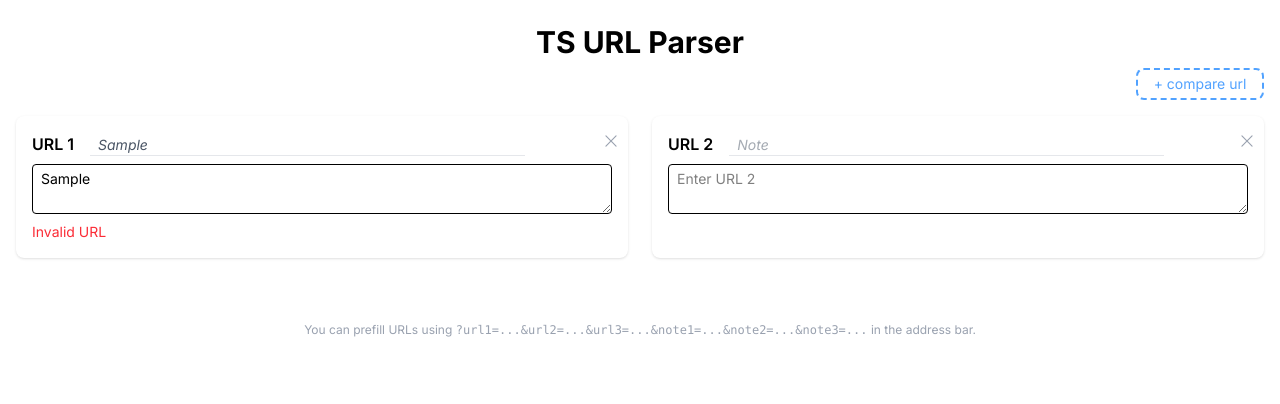
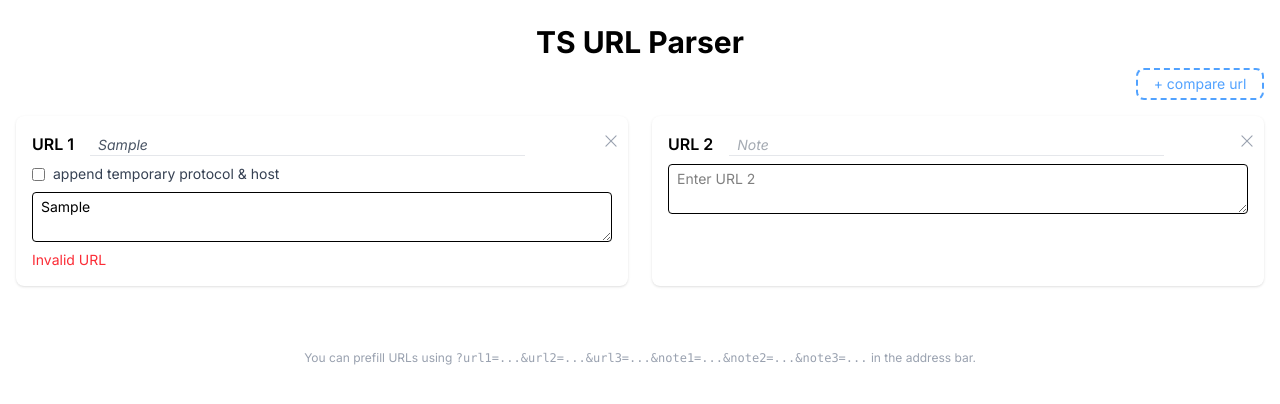
Before and after one commit to sue-ty-su-appier/url-parser, a React (Vite) app: page / in a window 1280 px wide. Both pictures are taken after typing "Sample", "Sample" into the empty fields and a click on the button "+ compare url". Shown: the top 404 px of the page. Built offline with nearby package versions, Linux system fonts and the light colour scheme; no server answers.

Commit message:
feat: add temp host

```diff
--- a/src/App.tsx
+++ b/src/App.tsx
@@ -6,6 +6,10 @@ import { analytics } from "./main";
 import { logEvent } from "firebase/analytics";
 
 const HOSTING_URL = window.location.href.split("?")[0];
+
+/** Prepended when “append temp protocol & host” is checked so query-only input parses. */
+const TEMP_URL_FOR_PARSING_PREFIX = "https://temp-url-for-parsing?";
+
 interface ParsedURL {
   protocol: string;
   host: string;
@@ -101,6 +105,27 @@ function parseUrl(url: string): ParsedURL | null {
   }
 }
 
+function isAbsoluteUrl(raw: string): boolean {
+  const trimmed = raw.trim();
+  if (!trimmed) return false;
+  try {
+    new URL(trimmed);
+    return true;
+  } catch {
+    return false;
+  }
+}
+
+/** Value used for parsing and for url1/url2/url3 when append is on. */
+function effectiveUrlForRow(raw: string, appendTemp: boolean): string {
+  const trimmed = raw.trim();
+  if (!trimmed) return raw;
+  if (!appendTemp) return raw;
+  if (isAbsoluteUrl(raw)) return raw;
+  const body = trimmed.startsWith("?") ? trimmed.slice(1) : trimmed;
+  return `${TEMP_URL_FOR_PARSING_PREFIX}${body}`;
+}
+
 function paramsEqual(a: Record<string, string>, b: Record<string, string>) {
   const aKeys = Object.keys(a);
   const bKeys = Object.keys(b);
@@ -108,14 +133,25 @@ function paramsEqual(a: Record<string, string>, b: Record<string, string>) {
   return aKeys.every((k) => b[k] === a[k]);
 }
 
-function getInitialUrls(): string[] {
+function getInitialUrlRows(): { urls: string[]; appendTempHost: boolean[] } {
   const params = new URLSearchParams(window.location.search);
-  const urls = [
-    params.get("url1"),
-    params.get("url2"),
-    params.get("url3"),
-  ].filter(Boolean) as string[];
-  return urls.length > 0 ? urls : [""];
+  const urls: string[] = [];
+  const appendTempHost: boolean[] = [];
+  for (let i = 1; i <= 3; i++) {
+    const v = params.get(`url${i}`);
+    if (!v) continue;
+    if (v.startsWith(TEMP_URL_FOR_PARSING_PREFIX)) {
+      urls.push(v.slice(TEMP_URL_FOR_PARSING_PREFIX.length));
+      appendTempHost.push(true);
+    } else {
+      urls.push(v);
+      appendTempHost.push(false);
+    }
+  }
+  if (urls.length === 0) {
+    return { urls: [""], appendTempHost: [false] };
+  }
+  return { urls, appendTempHost };
 }
 
 function getInitialNotes(): string[] {
@@ -142,7 +178,11 @@ function tryPrettifyJson(value: string): string | null {
 }
 
 export default function App() {
-  const [urls, setUrls] = useState<string[]>(getInitialUrls());
+  const initialRows = getInitialUrlRows();
+  const [urls, setUrls] = useState<string[]>(initialRows.urls);
+  const [appendTempHost, setAppendTempHost] = useState<boolean[]>(
+    initialRows.appendTempHost,
+  );
   const [parsed, setParsed] = useState<(ParsedURL | null)[]>([]);
   // Track toggle state for each JSON param: { [urlIdx-paramKey]: boolean }
   const [jsonOpen, setJsonOpen] = useState<Record<string, boolean>>({});
@@ -153,13 +193,21 @@ export default function App() {
       const parsedTrace = trace(perf, "parsed_urls_change");
       parsedTrace.start();
 
-      setParsed(urls.map(parseUrl));
+      setParsed(
+        urls.map((u, i) =>
+          parseUrl(effectiveUrlForRow(u, appendTempHost[i] ?? false)),
+        ),
+      );
 
       parsedTrace.stop();
     } else {
-      setParsed(urls.map(parseUrl));
+      setParsed(
+        urls.map((u, i) =>
+          parseUrl(effectiveUrlForRow(u, appendTempHost[i] ?? false)),
+        ),
+      );
     }
-  }, [urls]);
+  }, [urls, appendTempHost]);
 
   // Ensure notes length stays in sync with urls length
   useEffect(() => {
@@ -172,17 +220,41 @@ export default function App() {
     });
   }, [urls.length]);
 
+  // Ensure appendTempHost length stays in sync with urls length
+  useEffect(() => {
+    setAppendTempHost((prev) => {
+      if (prev.length === urls.length) return prev;
+      if (prev.length < urls.length) {
+        return [...prev, ...Array(urls.length - prev.length).fill(false)];
+      }
+      return prev.slice(0, urls.length);
+    });
+  }, [urls.length]);
+
+  // Clear append when this row becomes a valid absolute URL (checkbox is hidden)
+  useEffect(() => {
+    setAppendTempHost((prev) => {
+      if (prev.length !== urls.length) return prev;
+      const next = prev.map((a, i) => {
+        const raw = urls[i] ?? "";
+        return raw.trim() !== "" && isAbsoluteUrl(raw) ? false : a;
+      });
+      return next.every((v, i) => v === prev[i]) ? prev : next;
+    });
+  }, [urls]);
+
   // Sync URLs and notes to query parameters
   useEffect(() => {
     const params = new URLSearchParams();
     urls.forEach((url, i) => {
-      if (url) params.set(`url${i + 1}`, url);
+      const effective = effectiveUrlForRow(url, appendTempHost[i] ?? false);
+      if (effective.trim()) params.set(`url${i + 1}`, effective);
       const note = notes[i];
       if (note) params.set(`note${i + 1}`, note);
     });
     const newUrl = `${window.location.pathname}?${params.toString()}`;
     window.history.replaceState(null, "", newUrl);
-  }, [urls, notes]);
+  }, [urls, notes, appendTempHost]);
 
   // Ensure jsonOpen state is initialized for new params (default open)
   useEffect(() => {
@@ -214,6 +286,7 @@ export default function App() {
     if (urls.length < 3) {
       setUrls((prev) => [...prev, ""]);
       setNotes((prev) => [...prev, ""]);
+      setAppendTempHost((prev) => [...prev, false]);
     }
   };
 
@@ -221,7 +294,12 @@ export default function App() {
     if (urls.length > 1) {
       setUrls((prev) => prev.filter((_, i) => i !== idx));
       setNotes((prev) => prev.filter((_, i) => i !== idx));
+      setAppendTempHost((prev) => prev.filter((_, i) => i !== idx));
     }
+  };
+
+  const handleAppendTempChange = (idx: number, checked: boolean) => {
+    setAppendTempHost((prev) => prev.map((a, i) => (i === idx ? checked : a)));
   };
 
   const handleToggleJson = (fullKey: string) => {
@@ -260,7 +338,7 @@ export default function App() {
     allKeys.forEach((key) => {
       // Check if this key exists in all URLs
       const keyExistsInAll = allRawParams.every((params) =>
-        Object.prototype.hasOwnProperty.call(params, key)
+        Object.prototype.hasOwnProperty.call(params, key),
       );
 
       if (!keyExistsInAll) {
@@ -378,6 +456,17 @@ export default function App() {
                 onChange={(e) => handleNoteChange(i, e.target.value)}
               />
             </div>
+            {url.trim() !== "" && !isAbsoluteUrl(url) && (
+              <label className="flex items-center gap-2 text-sm text-gray-700 cursor-pointer select-none">
+                <input
+                  type="checkbox"
+                  className="shrink-0"
+                  checked={appendTempHost[i] ?? false}
+                  onChange={(e) => handleAppendTempChange(i, e.target.checked)}
+                />
+                <span>append temporary protocol &amp; host</span>
+              </label>
+            )}
             <textarea
               className="border rounded px-2 py-1 focus:outline-none focus:ring focus:border-blue-400 text-sm"
               placeholder={`Enter URL ${i + 1}`}
@@ -439,8 +528,8 @@ export default function App() {
                                   missingParamKeys.has(k)
                                     ? "bg-red-100"
                                     : valueChangedParamKeys.has(k)
-                                    ? "bg-blue-100"
-                                    : "bg-gray-100"
+                                      ? "bg-blue-100"
+                                      : "bg-gray-100"
                                 }`}
                               >
                                 {k}
```
